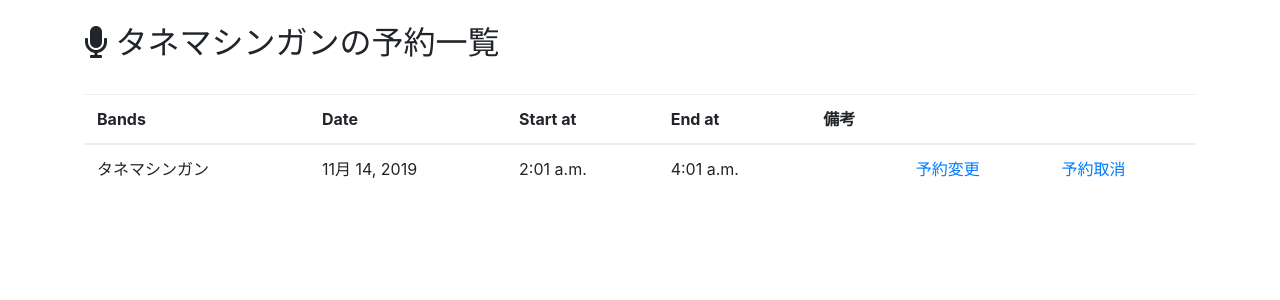
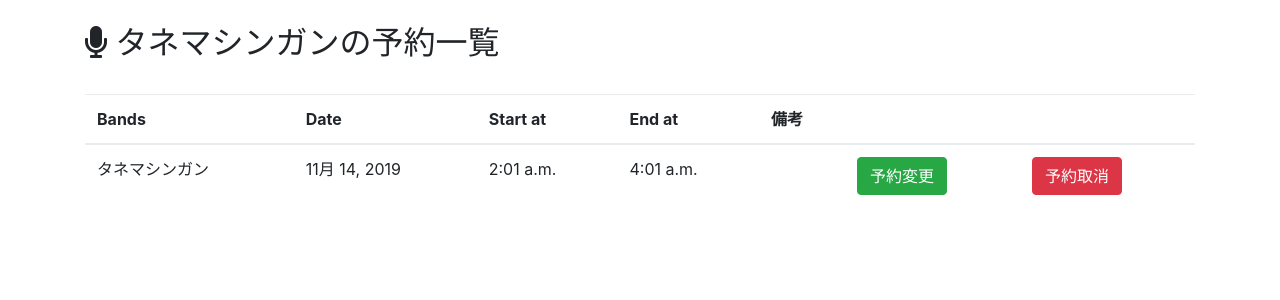
Before and after one commit to RingSho/pde_reservation_system, a Django app: page /equipment_management/schedule_by_band/6 in a window 1280 px wide. Shown: the part 56-356 px from the top of the page. Run offline with Django 3.2, Linux system fonts and the light colour scheme; data comes from the database, SQL or seed files in the repository; some libraries are stand-ins or nearby versions.

Commit message:
Fix: submit button design

```diff
--- a/equipment_management/templates/equipment_management/band_form.html
+++ b/equipment_management/templates/equipment_management/band_form.html
@@ -7,7 +7,7 @@
 <div class="container">
   <form action="" method="POST">
   {{ form.as_p }}
-  <button type="submit">登録</button>
+  <button type="submit" class="btn btn-primary">登録</button>
   {% csrf_token %}
   </form>
 </div>
--- a/equipment_management/templates/equipment_management/band_list.html
+++ b/equipment_management/templates/equipment_management/band_list.html
@@ -18,7 +18,11 @@
     <tr>
       <td><a href="{% url 'equipment:schedule_by_band' band.pk %}">{{ band.band_name }}</a></td>
       <td>{{ band.responsible_person_name }}</td>
-      <td><a href="{% url 'equipment:delete_band' band.pk %}">削除</a></td>
+      <td>
+        <a href="{% url 'equipment:delete_band' band.pk %}">
+            <button type="button" class="btn btn-danger">削除</button>
+        </a>
+      </td>
     </tr>
   {% endfor %}
   </tbody>
--- a/equipment_management/templates/equipment_management/schedule_by_band.html
+++ b/equipment_management/templates/equipment_management/schedule_by_band.html
@@ -25,8 +25,16 @@
       <td>{{ schedule.start_at }}</td>
       <td>{{ schedule.end_at }}</a></td>
       <td>{{ schedule.text }}</td>
-      <td><a href="{% url 'equipment:update_schedule' schedule.pk %}">予約変更</a></td>
-      <td><a href="{% url 'equipment:delete_schedule' schedule.pk %}">予約取消</a></td>
+      <td>
+        <a href="{% url 'equipment:update_schedule' schedule.pk %}">
+          <button type="button" class="btn btn-success">予約変更</button>
+        </a>
+      </td>
+      <td>
+        <a href="{% url 'equipment:delete_schedule' schedule.pk %}">
+          <button type="button" class="btn btn-danger">予約取消</button>
+        </a>
+      </td>
     </tr>
   {% endfor %}
   </tbody>
```
